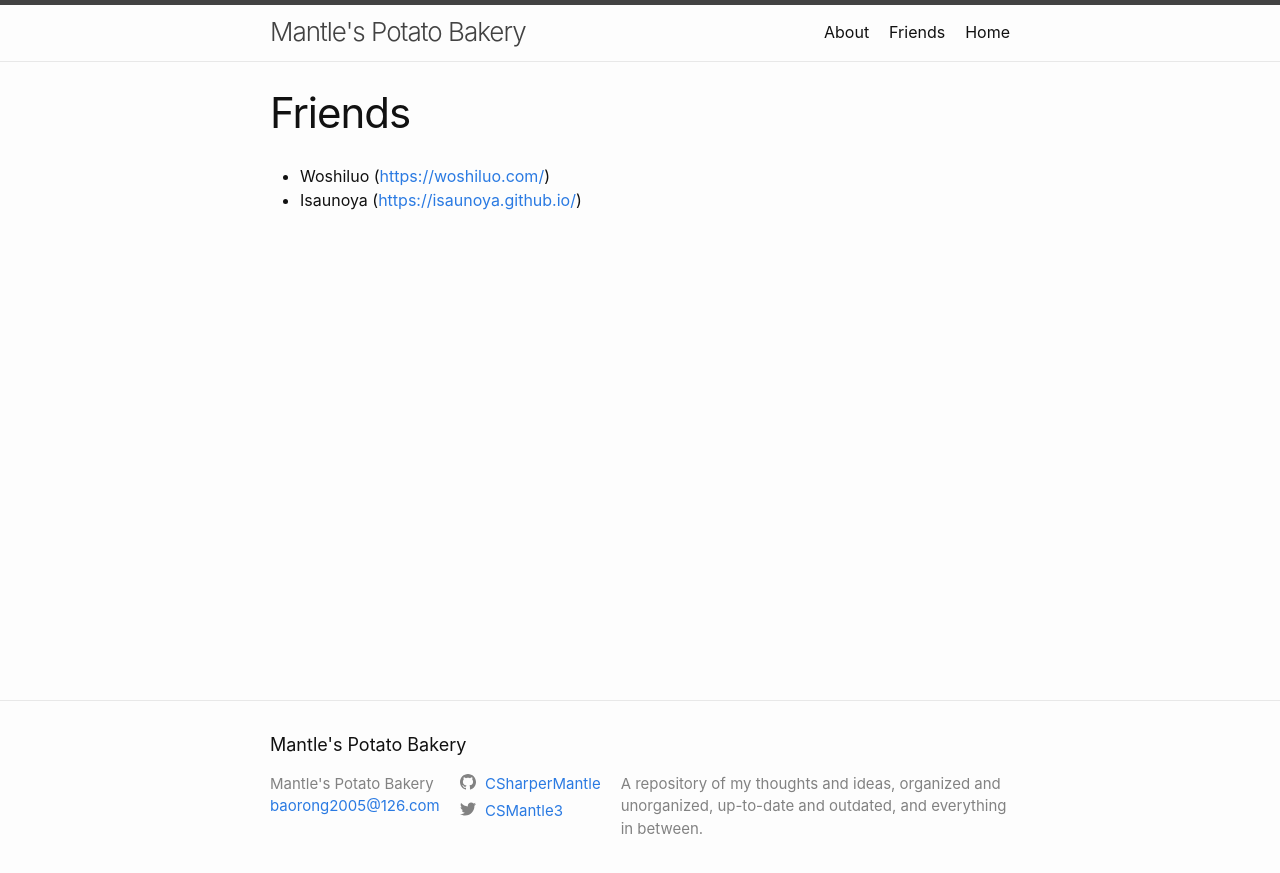
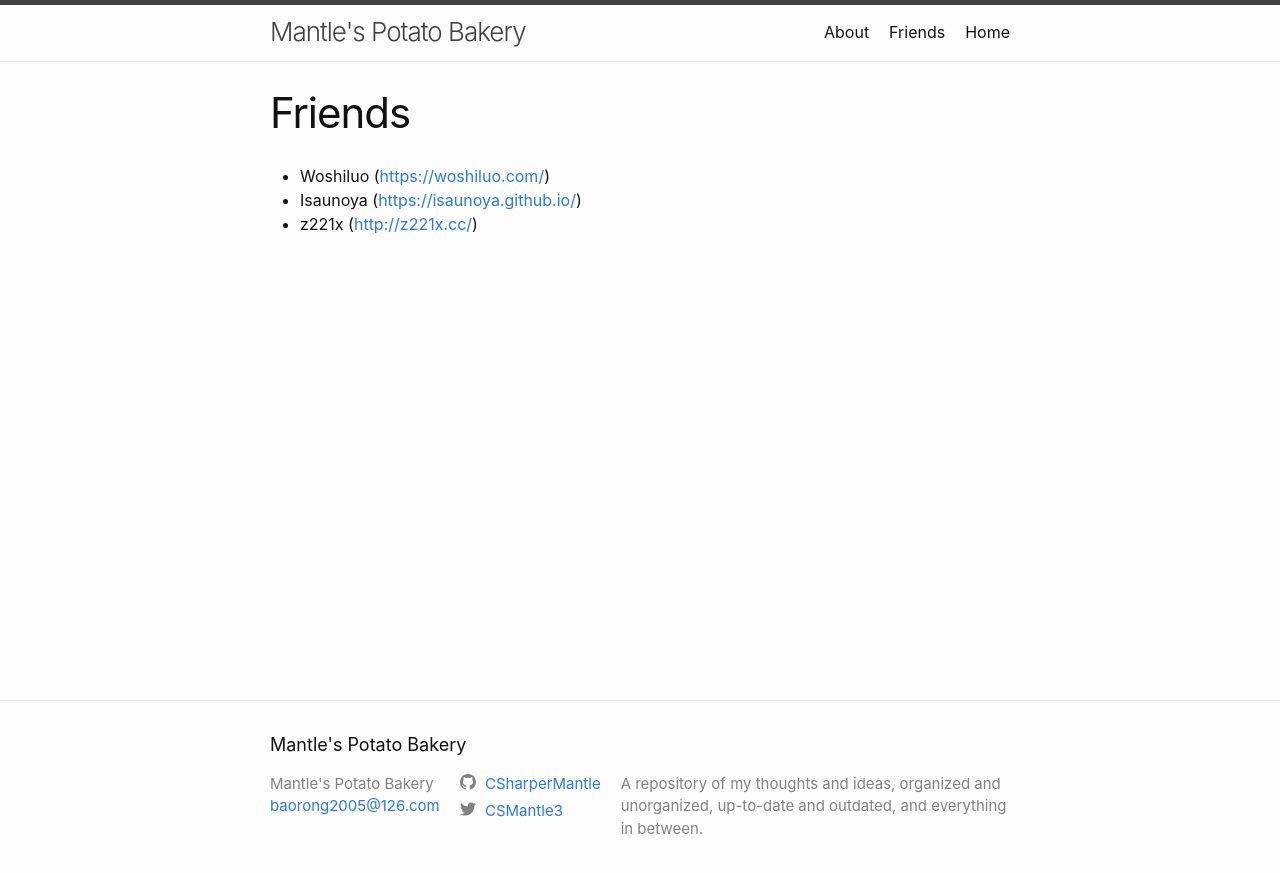
Before and after one commit to CSharperMantle/CSharperMantle.github.io, a Jekyll site: the page built from friends.md, in a window 1280 px wide. Shown: the top 873 px of the page. Built offline with Jekyll 4.4.1, drawn with Linux system fonts in a browser that asks for light colours.

Commit message:
Add z221x

```diff
--- a/friends.md
+++ b/friends.md
@@ -5,3 +5,4 @@ title: Friends
 
 * Woshiluo (<https://woshiluo.com/>)
 * Isaunoya (<https://isaunoya.github.io/>)
+* z221x (<http://z221x.cc/>)
```
